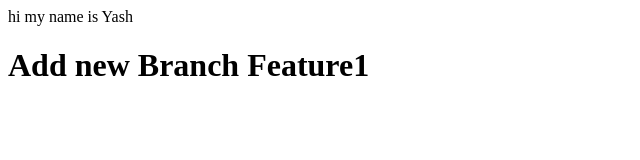
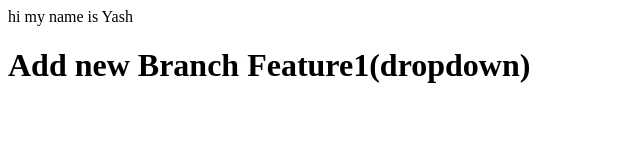
Before and after one commit to Yash-panchall/LocalRepo-s, a plain HTML site: page index.html in a window 1280 px wide. Shown: the whole page, without its empty margins (0-640 px from the left). Drawn offline with Linux system fonts and the light colour scheme.

```diff
--- a/index.html
+++ b/index.html
@@ -3,5 +3,5 @@
 </p>
 
 <h1>
-    Add new Branch Feature1
+    Add new Branch Feature1(dropdown)
 </h1>
```
